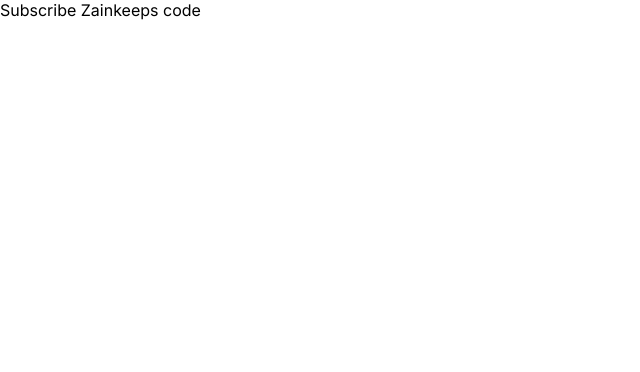
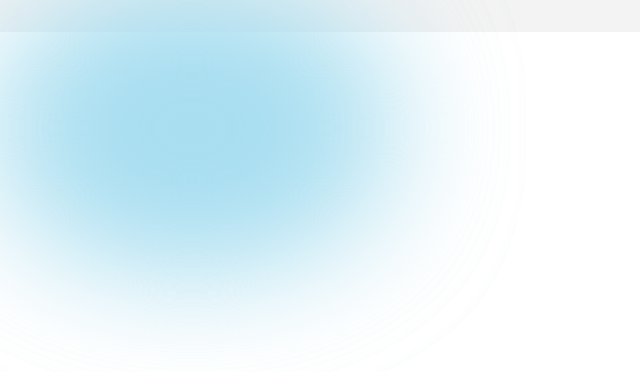
Before and after one commit to Vishalk29/SocialMediaView, a React (Create React App) app: page / in a window 1280 px wide. Shown: the top 372 px of the page, without its empty margins (0-640 px from the left). Built offline with nearby package versions, Linux system fonts and the light colour scheme.

Commit message:
added the blur class in js file and added the style to app and blur class

```diff
--- a/src/App.css
+++ b/src/App.css
@@ -8,8 +8,22 @@
   --cardColor: rgba(255, 255, 255, 0.64);
   --buttonBg: linear-gradient(98.63deg, #f9a225 0%, #f95f35 100%);
   --inputColor: rgba(40, 52, 62, 0.07);
-  --photo: #4CB256;
-  --video: #4A4EB7;
-  --location: #EF5757;
---shedule: #E1AE4A;
+  --photo: #4cb256;
+  --video: #4a4eb7;
+  --location: #ef5757;
+  --shedule: #e1ae4a;
 }
+.App {
+  overflow: hidden;
+  color: var(--black);
+  background-color: #f3f3f3;
+  padding: 1rem 1rem;
+}
+.blur {
+  position: absolute;
+  width: 22rem;
+  height: 14rem;
+  border-radius: 50%;
+  background-color: #a6ddf0;
+  filter: blur(72px);
+}
--- a/src/App.js
+++ b/src/App.js
@@ -2,7 +2,8 @@ import "./App.css"
 function App() {
   return (
     <div className="App">
-        Subscribe Zainkeeps code
+      <div className="blur"></div>
+      <div className="blur"></div>
     </div>
   );
 }
```
